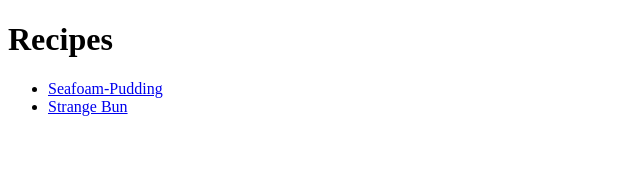
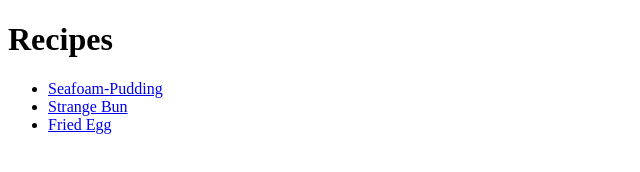
Before and after one commit to thebestusernameistakenugh/odin-recipes, a plain HTML site: page index.html in a window 1280 px wide. Shown: the full height of the page, 0-640 px from the left. Drawn offline with Linux system fonts and the light colour scheme.

Commit message:
I started Fried Egg
I made a directory for the fried egg recipe

```diff
--- a/index.html
+++ b/index.html
@@ -9,6 +9,7 @@
         <ul>
         <li><a href="file:///home/hayden/repos/odin-recipes/recipes/Seafoam-Pudding.html">Seafoam-Pudding</a></li>
         <li><a href="../odin-recipes/recipes/Strange-Bun.html">Strange Bun</a> </li>
+        <li><a href="/home/hayden/repos/odin-recipes/recipes/Fried-Egg.html">Fried Egg</a> </li>
         </ul>
     </body>
 </html>
```
Also changed, not shown: recipes/Fried-Egg.html (added).
